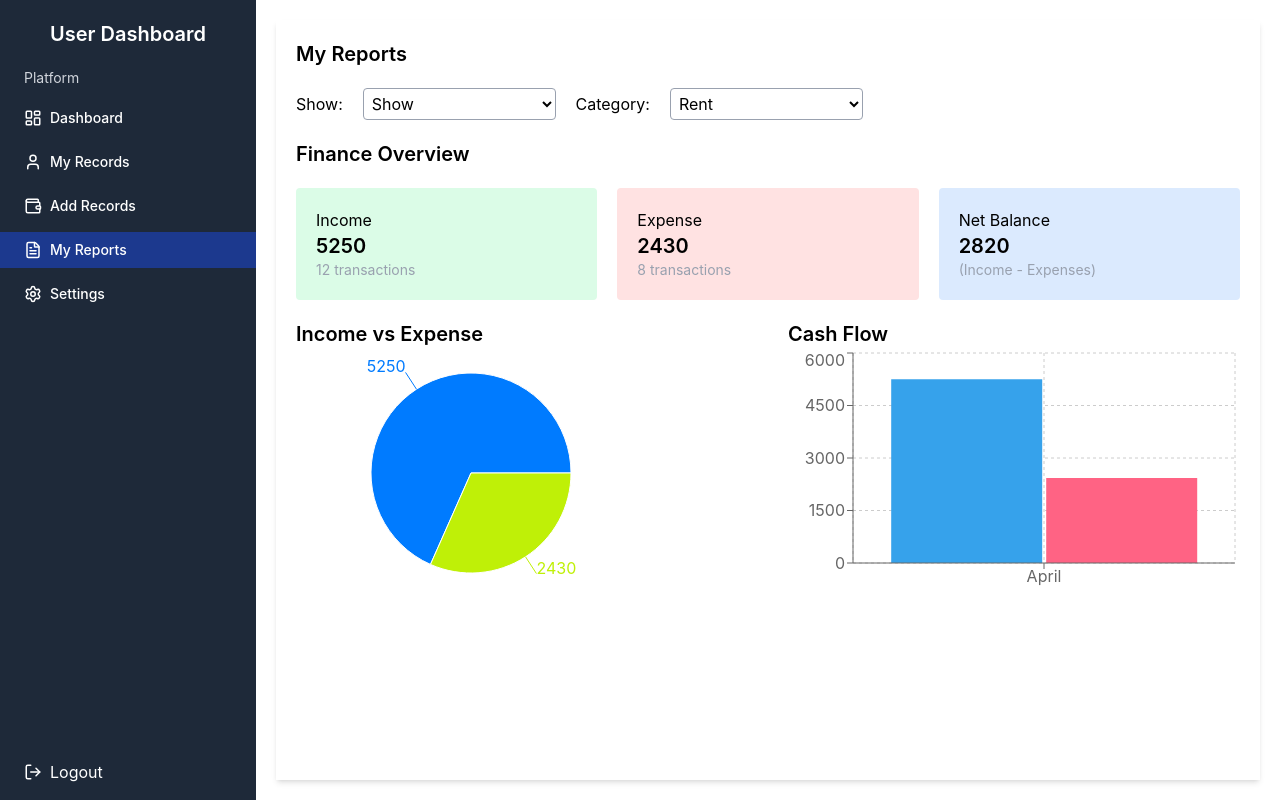
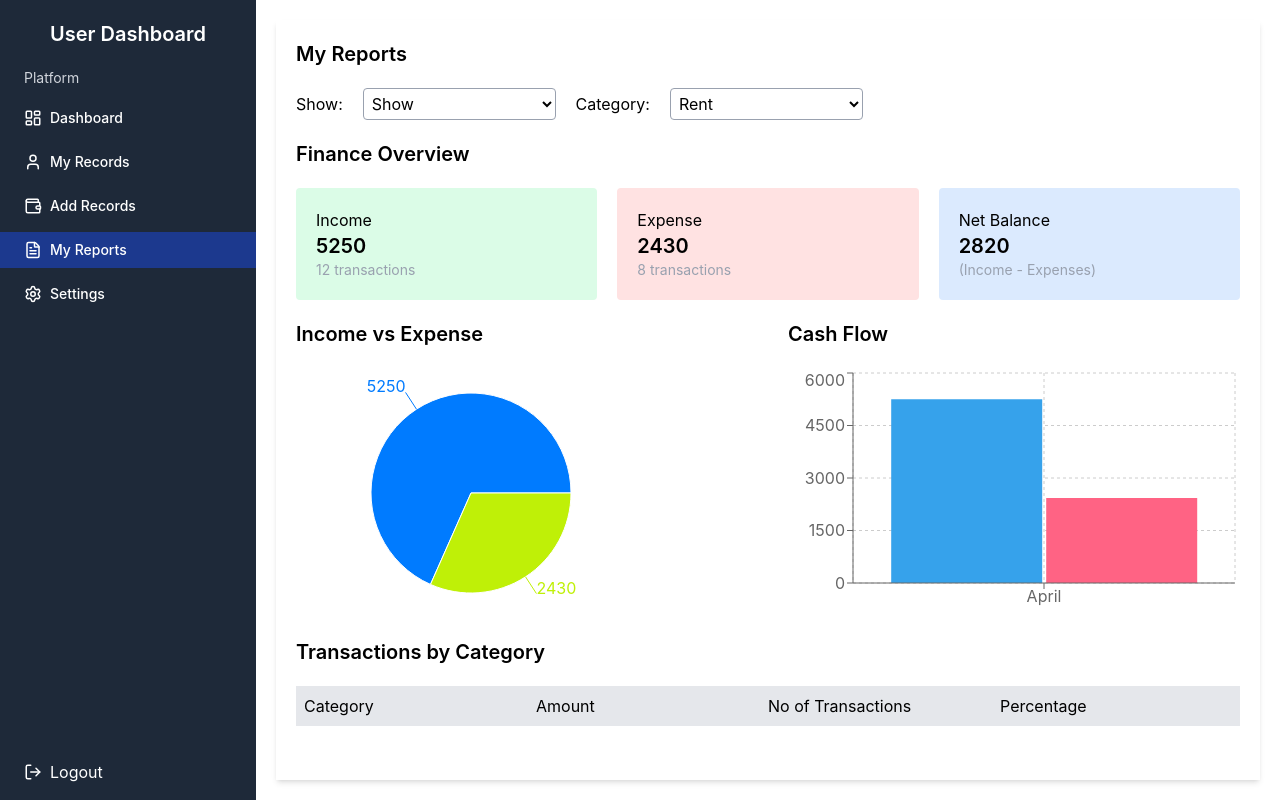
Before and after one commit to IamFJ03/Admin-panel, a React app in the folder frontend/: page /user/my-reports in a window 1280 px wide. Built offline with nearby package versions, Linux system fonts and the light colour scheme; the HTML template or start-up script is replaced by a standard one.

Commit message:
My Reports page

```diff
--- a/frontend/src/pages/user/MyReports.jsx
+++ b/frontend/src/pages/user/MyReports.jsx
@@ -46,7 +46,7 @@ export default function MyRecords() {
   return (
     <div className='flex'>
       <Sidebar />
-      <div className='m-5 flex-3 shadow-md'>
+      <div className='m-5 flex-3 shadow-md overflow-y-auto'>
         <p className='text-xl font-semibold m-5'>My Reports</p>
         <div className='ml-5 flex gap-5 items-center'>
           <label>Show:</label>
@@ -84,7 +84,7 @@ export default function MyRecords() {
         <div className='flex mx-5 gap-10'>
           <div className='flex-1'>
             <p className='text-xl font-semibold'>Income vs Expense</p>
-            <PieChart width={350} height={250}>
+            <PieChart width={350} height={250} className='mt-5'>
               <Pie data={pieData} outerRadius={100} dataKey="value" label>
                 <Tooltip />
               </Pie>
@@ -93,7 +93,7 @@ export default function MyRecords() {
           <div className='flex-1'>
             <p className='text-xl font-semibold'>Cash Flow</p>
             <ResponsiveContainer width="100%" height={250}>
-              <BarChart data={barData}>
+              <BarChart data={barData} className='mt-5'>
                 <CartesianGrid strokeDasharray="3 3"/>
                 <XAxis dataKey="name"/>
                 <YAxis />
@@ -103,6 +103,17 @@ export default function MyRecords() {
             </ResponsiveContainer>
           </div>
         </div>
+        <div className='m-5'>
+          <p className='text-xl font-semibold'>Transactions by Category</p>
+          <div className='my-5'>
+            <ul className='grid grid-cols-4 bg-gray-200 p-2'>
+              <li>Category</li>
+              <li>Amount</li>
+              <li>No of Transactions</li>
+              <li>Percentage</li>
+            </ul>
+          </div>
+        </div>
       </div>
     </div>
   )
```
